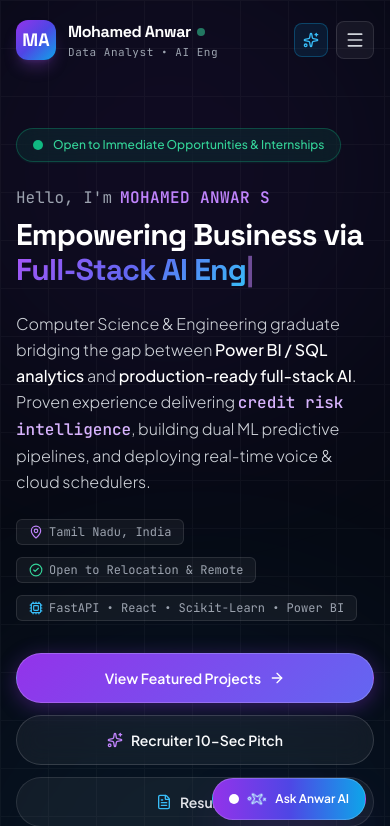
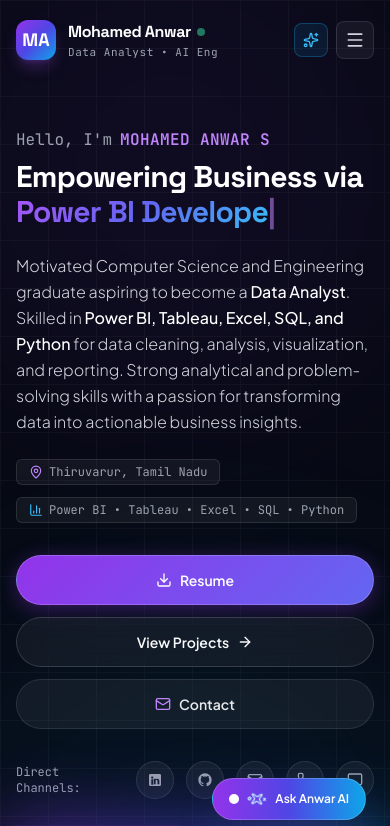
Before and after one commit to anwarofficial05/My-Portfolio, a React (Vite) app: page / in a window 390 px wide. Shown: the top 826 px of the page. Built offline with nearby package versions, Linux system fonts and the light colour scheme.

Commit message:
update: add new photo, enable direct resume PDF download, align description with resume, remove ML solutions builder and pitch section

```diff
--- a/src/App.jsx
+++ b/src/App.jsx
@@ -1,7 +1,6 @@
 import React, { useState } from 'react';
 import Navbar from './components/Navbar';
 import Hero from './components/Hero';
-import RecruiterPitch from './components/RecruiterPitch';
 import Projects from './components/Projects';
 import Skills from './components/Skills';
 import Experience from './components/Experience';
@@ -28,11 +27,6 @@ export default function App() {
       {/* Main Content Sections */}
       <main>
         <Hero
-          onOpenResume={() => setResumeOpen(true)}
-          onOpenAI={() => setAiOpen(true)}
-        />
-
-        <RecruiterPitch
           onOpenResume={() => setResumeOpen(true)}
           onOpenAI={() => setAiOpen(true)}
         />
--- a/src/components/AIAssistant.jsx
+++ b/src/components/AIAssistant.jsx
@@ -46,7 +46,7 @@ export default function AIAssistant({ isOpen, onClose, onOpenResume }) {
     if (q.includes('hire') || q.includes('why') || q.includes('candidate') || q.includes('fit') || q.includes('hire anwar')) {
       return {
         answer: aiAssistantFAQs[0].answer,
-        section: 'recruiter-pitch'
+        section: 'skills'
       };
     }
     if (q.includes('sql') || q.includes('power bi') || q.includes('data') || q.includes('analytics') || q.includes('tableau') || q.includes('excel')) {
--- a/src/components/Hero.jsx
+++ b/src/components/Hero.jsx
@@ -84,17 +84,6 @@ export default function Hero({ onOpenResume, onOpenAI }) {
           {/* Left Column: Recruiter Hook & Narrative */}
           <div className="lg:col-span-7 flex flex-col items-start space-y-6 text-left">
 
-            {/* Availability Radar Badge */}
-            <div className="inline-flex items-center gap-2.5 px-4 py-2 rounded-full bg-emerald-500/10 border border-emerald-500/30 text-emerald-400 text-xs sm:text-sm font-medium backdrop-blur-md shadow-sm shadow-emerald-500/10">
-              <span className="relative flex h-2.5 w-2.5">
-                <span className="animate-ping absolute inline-flex h-full w-full rounded-full bg-emerald-400 opacity-75"></span>
-                <span className="relative inline-flex rounded-full h-2.5 w-2.5 bg-emerald-500"></span>
-              </span>
-              <span>Open to Immediate Opportunities & Internships</span>
-              <span className="hidden sm:inline text-emerald-500/50">|</span>
-              <span className="hidden sm:inline text-emerald-300 font-mono text-xs">Data Analyst & AI</span>
-            </div>
-
             {/* Main Headline */}
             <div className="space-y-2">
               <p className="text-gray-400 text-base sm:text-lg font-mono flex items-center gap-2">
@@ -111,56 +100,54 @@ export default function Hero({ onOpenResume, onOpenAI }) {
               </h1>
             </div>
 
+            {/* Description from Resume */}
             <p className="text-gray-300 text-base sm:text-lg leading-relaxed max-w-2xl font-light">
-              Computer Science & Engineering graduate bridging the gap between <strong className="text-white font-medium">Power BI / SQL analytics</strong> and <strong className="text-white font-medium">production-ready full-stack AI</strong>. Proven experience delivering <span className="text-purple-300 font-mono font-medium">credit risk intelligence</span>, building dual ML predictive pipelines, and deploying real-time voice & cloud schedulers.
+              Motivated Computer Science and Engineering graduate aspiring to become a <strong className="text-white font-medium">Data Analyst</strong>. Skilled in <strong className="text-white font-medium">Power BI, Tableau, Excel, SQL, and Python</strong> for data cleaning, analysis, visualization, and reporting. Strong analytical and problem-solving skills with a passion for transforming data into actionable business insights.
             </p>
 
-            {/* Location & Key Tags */}
+            {/* Location & Key Skills from Resume */}
             <div className="flex flex-wrap items-center gap-3 text-xs text-gray-400 font-mono">
               <span className="flex items-center gap-1.5 px-3 py-1 rounded-md bg-white/5 border border-white/10">
                 <MapPin className="w-3.5 h-3.5 text-purple-400" />
-                Tamil Nadu, India
+                Thiruvarur, Tamil Nadu
               </span>
               <span className="flex items-center gap-1.5 px-3 py-1 rounded-md bg-white/5 border border-white/10">
-                <CheckCircle2 className="w-3.5 h-3.5 text-emerald-400" />
-                Open to Relocation & Remote
-              </span>
-              <span className="flex items-center gap-1.5 px-3 py-1 rounded-md bg-white/5 border border-white/10">
-                <Cpu className="w-3.5 h-3.5 text-sky-400" />
-                FastAPI • React • Scikit-Learn • Power BI
+                <BarChart3 className="w-3.5 h-3.5 text-sky-400" />
+                Power BI • Tableau • Excel • SQL • Python
               </span>
             </div>
 
             {/* Action Buttons */}
             <div className="flex flex-wrap items-center gap-3 pt-2 w-full sm:w-auto">
+              {/* Resume Download Button (First) */}
+              <a
+                href="/Mohamed_Anwar_S_Resume.pdf"
+                download="Mohamed_Anwar_S_Resume.pdf"
+                className="btn-primary px-6 py-3.5 rounded-full text-sm font-semibold flex items-center justify-center gap-2 w-full sm:w-auto shadow-lg shadow-purple-500/25 group"
+              >
+                <Download className="w-4 h-4 text-white group-hover:translate-y-0.5 transition-transform" />
+                <span>Resume</span>
+              </a>
+
               {/* Projects CTA */}
               <a
                 href="#projects"
                 onClick={(e) => scrollToSection(e, '#projects')}
-                className="btn-primary px-6 py-3.5 rounded-full text-sm font-semibold flex items-center justify-center gap-2 w-full sm:w-auto group"
+                className="btn-secondary px-6 py-3.5 rounded-full text-sm font-semibold flex items-center justify-center gap-2 w-full sm:w-auto group"
               >
-                <span>View Featured Projects</span>
+                <span>View Projects</span>
                 <ArrowRight className="w-4 h-4 group-hover:translate-x-1 transition-transform" />
               </a>
 
-              {/* Recruiter Quick Pitch CTA */}
+              {/* Contact CTA */}
               <a
-                href="#recruiter-pitch"
-                onClick={(e) => scrollToSection(e, '#recruiter-pitch')}
-                className="btn-secondary px-5 py-3.5 rounded-full text-sm font-semibold flex items-center justify-center gap-2 w-full sm:w-auto hover:border-purple-500/50"
-              >
-                <Sparkles className="w-4 h-4 text-purple-400" />
-                <span>Recruiter 10-Sec Pitch</span>
-              </a>
-
-              {/* Resume Button */}
-              <button
-                onClick={onOpenResume}
+                href="#contact"
+                onClick={(e) => scrollToSection(e, '#contact')}
                 className="px-5 py-3.5 rounded-full text-sm font-semibold bg-white/5 hover:bg-white/10 text-gray-200 border border-white/10 flex items-center justify-center gap-2 w-full sm:w-auto transition-all duration-200"
               >
-                <FileText className="w-4 h-4 text-sky-400" />
-                <span>Resume</span>
-              </button>
+                <Mail className="w-4 h-4 text-purple-400" />
+                <span>Contact</span>
+              </a>
             </div>
 
             {/* Social & Direct Contact Links */}
--- a/src/components/Navbar.jsx
+++ b/src/components/Navbar.jsx
@@ -1,7 +1,7 @@
 import React, { useState, useEffect } from 'react';
 import { personalInfo } from '../data/portfolioData';
 import {
-  FileText,
+  Download,
   Send,
   Menu,
   X,
@@ -35,7 +35,7 @@ export default function Navbar({ onOpenResume, onOpenAI }) {
       setScrollProgress(scrolled);
 
       // Active section detection
-      const sections = ['hero', 'recruiter-pitch', 'projects', 'skills', 'experience', 'certifications', 'contact'];
+      const sections = ['hero', 'projects', 'skills', 'experience', 'certifications', 'contact'];
       for (const section of sections) {
         const el = document.getElementById(section);
         if (el) {
@@ -53,7 +53,6 @@ export default function Navbar({ onOpenResume, onOpenAI }) {
   }, []);
 
   const navLinks = [
-    { label: 'Overview', href: '#recruiter-pitch', id: 'recruiter-pitch' },
     { label: 'Projects', href: '#projects', id: 'projects' },
     { label: 'Skills', href: '#skills', id: 'skills' },
     { label: 'Experience', href: '#experience', id: 'experience' },
@@ -134,14 +133,16 @@ export default function Navbar({ onOpenResume, onOpenAI }) {
               <span>Anwar AI</span>
             </button>
 
-            {/* Resume Button */}
-            <button
-              onClick={onOpenResume}
+            {/* Resume Download Link */}
+            <a
+              href="/Mohamed_Anwar_S_Resume.pdf"
+              download="Mohamed_Anwar_S_Resume.pdf"
               className="btn-secondary px-3.5 py-2 rounded-full text-xs font-semibold flex items-center gap-1.5"
+              title="Download Resume PDF"
             >
-              <FileText className="w-3.5 h-3.5 text-purple-400" />
+              <Download className="w-3.5 h-3.5 text-purple-400" />
               <span>Resume</span>
-            </button>
+            </a>
 
             {/* Hire Me / Contact CTA */}
             <a
@@ -192,13 +193,14 @@ export default function Navbar({ onOpenResume, onOpenAI }) {
             ))}
 
             <div className="pt-3 border-t border-white/10 grid grid-cols-2 gap-2">
-              <button
-                onClick={() => { setMobileMenuOpen(false); onOpenResume(); }}
+              <a
+                href="/Mohamed_Anwar_S_Resume.pdf"
+                download="Mohamed_Anwar_S_Resume.pdf"
                 className="btn-secondary w-full py-2.5 rounded-xl text-xs font-semibold flex items-center justify-center gap-1.5"
               >
-                <FileText className="w-4 h-4 text-purple-400" />
-                <span>View Resume</span>
-              </button>
+                <Download className="w-4 h-4 text-purple-400" />
+                <span>Resume</span>
+              </a>
               <a
                 href="#contact"
                 onClick={(e) => scrollToSection(e, '#contact')}
--- a/src/components/RecruiterPitch.jsx
+++ /dev/null
@@ -1,144 +0,0 @@
-import React from 'react';
-import { personalInfo } from '../data/portfolioData';
-import {
-  Briefcase,
-  Target,
-  Zap,
-  ShieldCheck,
-  Sparkles,
-  CheckCircle2,
-  Mail,
-  Phone,
-  Calendar,
-  MessageSquare,
-  Award
-} from 'lucide-react';
-
-export default function RecruiterPitch({ onOpenResume, onOpenAI }) {
-  const pillars = [
-    {
-      icon: Target,
-      color: "from-purple-500 to-indigo-500",
-      border: "border-purple-500/30",
-      title: "Data Analytics + Production Full-Stack",
-      highlight: "Dual-Threat Versatility",
-      description: "Unlike pure analysts or pure developers, I integrate Power BI & SQL modeling with modern Python (FastAPI/Flask) and React 18 to build intelligent end-to-end data systems."
-    },
-    {
-      icon: Zap,
-      color: "from-sky-500 to-blue-500",
-      border: "border-sky-500/30",
-      title: "High-Performance Analytics & Machine Learning",
-      highlight: "High-Performance Execution",
-      description: "Engineered dual ML pipelines (Logistic Regression & Random Forest) for automated risk scoring, alongside 12 optimized SQL CTE & window queries."
-    },
-    {
-      icon: Briefcase,
-      color: "from-emerald-500 to-teal-500",
-      border: "border-emerald-500/30",
-      title: "3 Practical Technical Internships",
-      highlight: "Demonstrated Industry Readiness",
-      description: "Hands-on experience at Pluto Academy (Data Analytics), TVK Technologies (Python with Data Science), and Barola Technologies (Machine Learning) solving real organizational tasks."
-    },
-    {
-      icon: ShieldCheck,
-      color: "from-amber-500 to-orange-500",
-      border: "border-amber-500/30",
-      title: "Enterprise Architecture & 14+ Certs",
-      highlight: "Rigorous Standards & Governance",
-      description: "Experience building multi-tier RBAC, clinical protocol versioning, audit logging, and proactive Kubernetes workload scheduling backed by 14+ credentials from Tata, Deloitte & NVIDIA."
-    }
-  ];
-
-  return (
-    <section id="recruiter-pitch" className="py-20 lg:py-28 relative">
-      <div className="max-w-7xl mx-auto px-4 sm:px-6 lg:px-8 relative z-10">
-
-        {/* Section Header */}
-        <div className="text-center max-w-3xl mx-auto mb-16">
-          <div className="inline-flex items-center gap-2 px-3.5 py-1.5 rounded-full bg-purple-500/10 border border-purple-500/30 text-purple-400 text-xs font-mono uppercase tracking-wider mb-4">
-            <Sparkles className="w-3.5 h-3.5" />
-            <span>Executive Brief</span>
-          </div>
-          <h2 className="text-3xl sm:text-4xl lg:text-5xl font-heading font-extrabold text-white tracking-tight">
-            Why Hire <span className="gradient-text">Mohamed Anwar?</span>
-          </h2>
-          <p className="mt-4 text-gray-300 text-base sm:text-lg leading-relaxed">
-            The 10-second summary for hiring managers, technical recruiters, and team leads looking for high-ownership talent in Data Analytics & AI.
-          </p>
-        </div>
-
-        {/* 4 Pillars Grid */}
-        <div className="grid grid-cols-1 md:grid-cols-2 gap-6 mb-12">
-          {pillars.map((pillar, idx) => {
-            const Icon = pillar.icon;
-            return (
-              <div
-                key={idx}
-                className={`glass-card rounded-2xl p-6 sm:p-8 border ${pillar.border} relative group hover:-translate-y-1.5 transition-all duration-300`}
-              >
-                <div className="flex items-start gap-4">
-                  <div className={`w-12 h-12 rounded-xl bg-gradient-to-br ${pillar.color} flex items-center justify-center text-white shadow-lg shadow-black/40 flex-shrink-0 group-hover:scale-110 transition-transform`}>
-                    <Icon className="w-6 h-6" />
-                  </div>
-                  <div className="space-y-2">
-                    <span className="text-[11px] font-mono uppercase tracking-widest text-purple-300 font-semibold">
-                      {pillar.highlight}
-                    </span>
-                    <h3 className="text-lg sm:text-xl font-heading font-bold text-white group-hover:text-purple-300 transition-colors">
-                      {pillar.title}
-                    </h3>
-                    <p className="text-gray-300 text-sm leading-relaxed">
-                      {pillar.description}
-                    </p>
-                  </div>
-                </div>
-              </div>
-            );
-          })}
-        </div>
-
-        {/* Recruiter Quick Action Callout Box */}
-        <div className="glass-card rounded-3xl p-8 border border-white/15 bg-gradient-to-br from-[#0d142c] via-[#0a0f24] to-[#0f1738] shadow-2xl relative overflow-hidden">
-
-          <div className="grid grid-cols-1 lg:grid-cols-12 gap-8 items-center">
-
-            <div className="lg:col-span-8 space-y-3">
-              <div className="flex items-center gap-2 text-emerald-400 text-xs font-mono uppercase tracking-wider">
-                <span className="w-2 h-2 rounded-full bg-emerald-400 animate-ping"></span>
-                <span>Immediate Availability Notice</span>
-              </div>
-              <h3 className="text-2xl sm:text-3xl font-heading font-bold text-white">
-                Ready to contribute on Day 1 to your Data or AI Team.
-              </h3>
-              <p className="text-gray-300 text-sm sm:text-base leading-relaxed">
-                Available for internships, trainee roles, and full-time positions across India (open to Bangalore, Chennai, Hyderabad, Mumbai, NCR) and Remote globally.
-              </p>
-            </div>
-
-            <div className="lg:col-span-4 flex flex-col sm:flex-row lg:flex-col gap-3 justify-center">
-              <a
-                href={`mailto:${personalInfo.email}?subject=Interview%20Invitation%20-%20Data%20Analyst%20/%20AI%20Role&body=Hi%20Mohamed%20Anwar,%20we%20reviewed%20your%20portfolio%20and%20would%20like%20to%20schedule%20an%20interview.`}
-                className="btn-primary py-3 px-5 rounded-xl text-sm font-semibold flex items-center justify-center gap-2 shadow-lg text-center"
-              >
-                <Calendar className="w-4 h-4" />
-                <span>Schedule Interview</span>
-              </a>
-
-              <button
-                onClick={onOpenAI}
-                className="btn-secondary py-3 px-5 rounded-xl text-sm font-semibold flex items-center justify-center gap-2 text-center"
-              >
-                <Sparkles className="w-4 h-4 text-purple-400" />
-                <span>Ask Anwar AI Bot</span>
-              </button>
-            </div>
-
-          </div>
-
-        </div>
-
-      </div>
-    </section>
-  );
-}
--- a/src/components/ResumeModal.jsx
+++ b/src/components/ResumeModal.jsx
@@ -23,13 +23,22 @@ export default function ResumeModal({ isOpen, onClose }) {
           </div>
 
           <div className="flex items-center gap-2">
+            <a
+              href="/Mohamed_Anwar_S_Resume.pdf"
+              download="Mohamed_Anwar_S_Resume.pdf"
+              className="btn-primary px-4 py-2 rounded-xl text-xs font-semibold flex items-center gap-2"
+              title="Download Resume PDF"
+            >
+              <Download className="w-4 h-4" />
+              <span>Download PDF</span>
+            </a>
             <button
               onClick={handlePrint}
-              className="btn-primary px-4 py-2 rounded-xl text-xs font-semibold flex items-center gap-2"
-              title="Print or Save as PDF"
+              className="btn-secondary px-4 py-2 rounded-xl text-xs font-semibold flex items-center gap-2"
+              title="Print Resume"
             >
               <Printer className="w-4 h-4" />
-              <span>Print / Save PDF</span>
+              <span>Print</span>
             </button>
             <button
               onClick={onClose}
@@ -59,6 +68,10 @@ export default function ResumeModal({ isOpen, onClose }) {
               <span>•</span>
               <a href={personalInfo.github} target="_blank" rel="noopener noreferrer" className="hover:underline">
                 github.com/anwarofficial05
+              </a>
+              <span>•</span>
+              <a href="https://md-anwar-portfolio.netlify.app/" target="_blank" rel="noopener noreferrer" className="hover:underline text-sky-400">
+                Portfolio: md-anwar-portfolio.netlify.app
               </a>
             </p>
           </div>
--- a/src/data/portfolioData.js
+++ b/src/data/portfolioData.js
@@ -1,25 +1,22 @@
 export const personalInfo = {
-  name: "Mohamed Anwar S",
-  role: "Aspiring Data Analyst & Full-Stack AI Engineer",
+  name: "MOHAMED ANWAR S",
+  role: "Aspiring Data Analyst",
   roles: [
     "Aspiring Data Analyst",
-    "Full-Stack AI Engineer",
+    "Power BI Developer",
     "Python & SQL Specialist",
-    "Power BI & Tableau Developer",
-    "ML Solutions Builder"
+    "Full-Stack AI Engineer"
   ],
-  location: "Thiruvarur, Tamil Nadu, India",
+  location: "Thiruvarur, Tamil Nadu",
   phone: "+91 8072022294",
   rawPhone: "8072022294",
   email: "mohamedanwars1005@gmail.com",
   linkedin: "https://linkedin.com/in/mohamed-anwar-531552371",
   github: "https://github.com/anwarofficial05",
+  portfolioUrl: "https://md-anwar-portfolio.netlify.app/",
   whatsapp: "https://wa.me/918072022294?text=Hi%20Mohamed%20Anwar,%20I%20reviewed%20your%20portfolio%20and%20would%20like%20to%20connect!",
-  summary: "Motivated Computer Science and Engineering graduate aspiring to become a Data Analyst. Skilled in Power BI, Tableau, Excel, SQL, and Python for data cleaning, analysis, visualization, and reporting. Strong analytical and problem-solving skills with a passion for transforming complex data into actionable business insights and responsive full-stack applications.",
-  recruiterPitch: "I specialize in bridging the gap between raw data analytics and full-stack software engineering. Whether executing 12 SQL CTE queries across 50k+ records in under 150ms or deploying dual ML predictive pipelines, I build reliable, production-tested solutions that drive measurable business impact.",
-  availability: "Available for Internships & Full-Time Roles",
-  openToRemote: true,
-  openToRelocation: true,
+  resumeUrl: "/Mohamed_Anwar_S_Resume.pdf",
+  summary: "Motivated Computer Science and Engineering graduate aspiring to become a Data Analyst. Skilled in Power BI, Tableau, Excel, SQL, and Python for data cleaning, analysis, visualization, and reporting. Strong analytical and problem-solving skills with a passion for transforming data into actionable business insights.",
 };
 
 export const stats = [
@@ -385,7 +382,7 @@ export const aiAssistantFAQs = [
   {
     question: "Why should we hire Mohamed Anwar?",
     answer: "Mohamed Anwar offers a rare blend of rigorous Data Analytics expertise (Power BI, SQL CTEs, EDA) paired with real-world Full-Stack AI engineering (FastAPI, React 18, ML deployment). He has built production applications analyzing 50,000+ records in <150ms, deployed dual ML predictive models, and completed 3 industry internships. He is quick to learn, proactive, and ready to deliver immediate value.",
-    relatedSection: "recruiter-pitch"
+    relatedSection: "skills"
   },
   {
     question: "What are his primary Data Analytics and SQL skills?",
```
Also changed, not shown: src/assets/anwar-photo.jpg, 1 other file (tests, documents, lock files or other folders).
